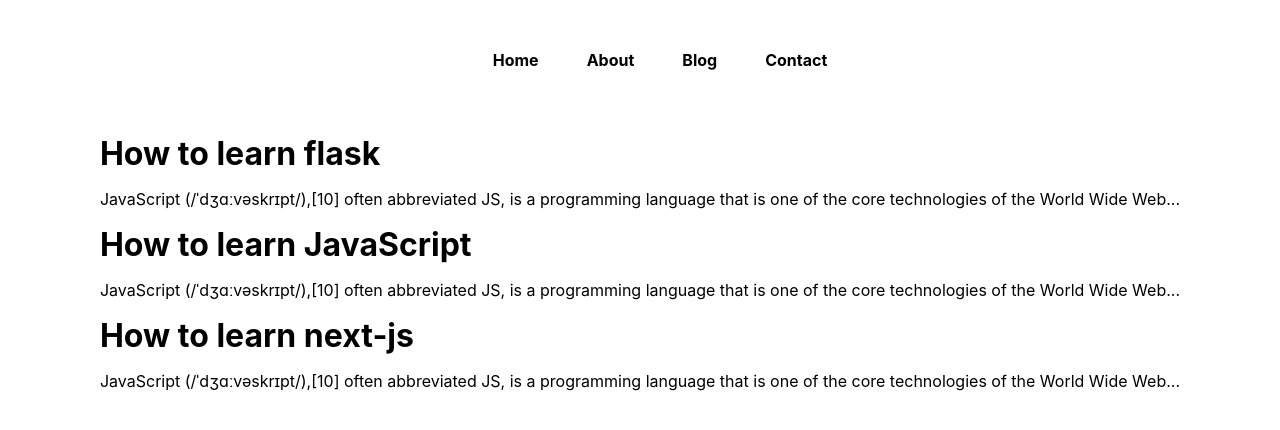
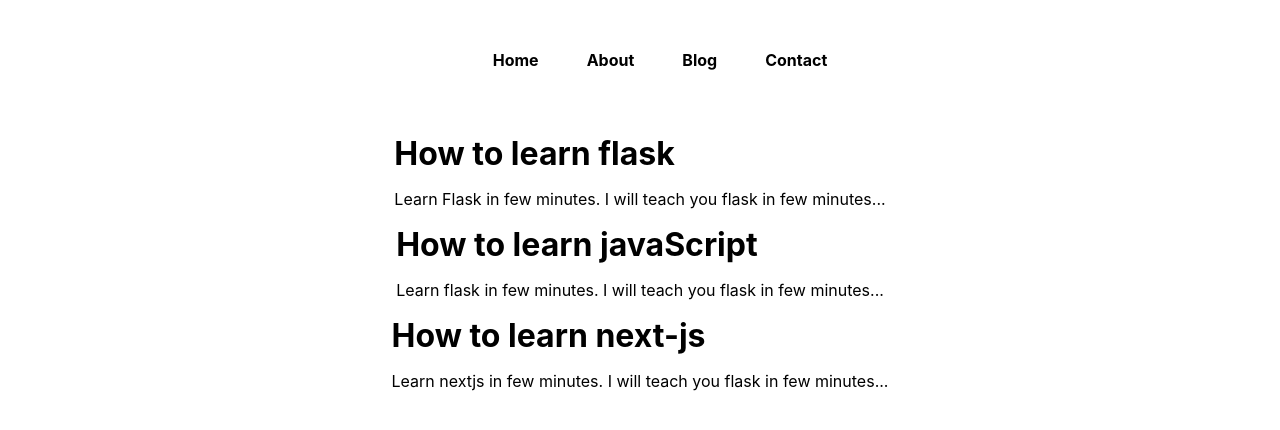
Before and after one commit to yeshwantthota/hunting-coder, a Next.js app: page /blog in a window 1280 px wide. Shown: the top 430 px of the page. Built offline with nearby package versions, Linux system fonts and the light colour scheme.

Commit message:
created api to save contact data

```diff
--- a/blogdata/how-to-learn-flask.json
+++ b/blogdata/how-to-learn-flask.json
@@ -2,5 +2,6 @@
   "title": "How to learn flask",
   "content": "JavaScript (/ˈdʒɑːvəskrɪpt/),[10] often abbreviated JS, is a programming language that is one of the core technologies of the World Wide Web, alongside HTML and CSS.[11] Over 97% of websites use JavaScript on the client side for web page behavior,[12] often incorporating third-party libraries.[13] All major web browsers have a dedicated JavaScript engine to execute the code on users' devices. JavaScript is a high-level, often just-in-time compiled language that conforms to the ECMAScript standard.[14] It has dynamic typing, prototype-based object-orientation, and first-class functions. It is multi-paradigm, supporting event-driven, functional, and imperative programming styles. It has application programming interfaces (APIs) for working with text, dates, regular expressions, standard data structures, and the Document Object Model (DOM). The ECMAScript standard does not include any input/output (I/O), such as networking, storage, or graphics facilities. In practice, the web browser or other runtime system provides JavaScript APIs for I/O. JavaScript engines were originally used only in web browsers, but are now core components of some servers and a variety of applications. The most popular runtime system for this usage is Node.js. Although Java and JavaScript are similar in name, syntax, and respective standard libraries, the two languages are distinct and differ greatly in design.",
   "author": "Harry bhai",
+  "metadesc": "Learn Flask in few minutes. I will teach you flask in few minutes",
   "slug": "how-to-learn-flask"
 }
--- a/blogdata/how-to-learn-javascript.json
+++ b/blogdata/how-to-learn-javascript.json
@@ -1,6 +1,7 @@
 {
-  "title": "How to learn JavaScript",
+  "title": "How to learn javaScript",
   "content": "JavaScript (/ˈdʒɑːvəskrɪpt/),[10] often abbreviated JS, is a programming language that is one of the core technologies of the World Wide Web, alongside HTML and CSS.[11] Over 97% of websites use JavaScript on the client side for web page behavior,[12] often incorporating third-party libraries.[13] All major web browsers have a dedicated JavaScript engine to execute the code on users' devices. JavaScript is a high-level, often just-in-time compiled language that conforms to the ECMAScript standard.[14] It has dynamic typing, prototype-based object-orientation, and first-class functions. It is multi-paradigm, supporting event-driven, functional, and imperative programming styles. It has application programming interfaces (APIs) for working with text, dates, regular expressions, standard data structures, and the Document Object Model (DOM). The ECMAScript standard does not include any input/output (I/O), such as networking, storage, or graphics facilities. In practice, the web browser or other runtime system provides JavaScript APIs for I/O. JavaScript engines were originally used only in web browsers, but are now core components of some servers and a variety of applications. The most popular runtime system for this usage is Node.js. Although Java and JavaScript are similar in name, syntax, and respective standard libraries, the two languages are distinct and differ greatly in design.",
   "author": "Harry bhai",
+  "metadesc": "Learn flask in few minutes. I will teach you flask in few minutes",
   "slug": "how-to-learn-javascript"
 }
--- a/blogdata/how-to-learn-nextjs.json
+++ b/blogdata/how-to-learn-nextjs.json
@@ -2,5 +2,6 @@
   "title": "How to learn next-js",
   "content": "JavaScript (/ˈdʒɑːvəskrɪpt/),[10] often abbreviated JS, is a programming language that is one of the core technologies of the World Wide Web, alongside HTML and CSS.[11] Over 97% of websites use JavaScript on the client side for web page behavior,[12] often incorporating third-party libraries.[13] All major web browsers have a dedicated JavaScript engine to execute the code on users' devices. JavaScript is a high-level, often just-in-time compiled language that conforms to the ECMAScript standard.[14] It has dynamic typing, prototype-based object-orientation, and first-class functions. It is multi-paradigm, supporting event-driven, functional, and imperative programming styles. It has application programming interfaces (APIs) for working with text, dates, regular expressions, standard data structures, and the Document Object Model (DOM). The ECMAScript standard does not include any input/output (I/O), such as networking, storage, or graphics facilities. In practice, the web browser or other runtime system provides JavaScript APIs for I/O. JavaScript engines were originally used only in web browsers, but are now core components of some servers and a variety of applications. The most popular runtime system for this usage is Node.js. Although Java and JavaScript are similar in name, syntax, and respective standard libraries, the two languages are distinct and differ greatly in design.",
   "author": "Harry bhai",
+  "metadesc": "Learn nextjs in few minutes. I will teach you flask in few minutes",
   "slug": "how-to-learn-nextjs"
 }
--- /dev/null
+++ b/contactdata/1.json
@@ -0,0 +1 @@
+{"name":"yesh","email":"thotayes@gamil.com","phone":"93041009972"}
--- /dev/null
+++ b/pages/api/postcontact.js
@@ -0,0 +1,13 @@
+import * as fs from "fs";
+export default async function handler(req, res) {
+  if (req.method === "POST") {
+    let data = await fs.promises.readdir("contactdata");
+    fs.promises.writeFile(
+      `contactdata/${data.length + 1}.json`,
+      JSON.stringify(req.body)
+    );
+    res.status(200).json(req.body);
+  } else {
+    res.status(200).json(["allBlogs"]);
+  }
+}
--- a/pages/blog.js
+++ b/pages/blog.js
@@ -15,7 +15,7 @@
                 <h3 className={styles.blogItemh3}>{blogitem.title}</h3>
               </Link>
               <p className={styles.blogitemp}>
-                {blogitem.content.substr(0, 140)}...
+                {blogitem.metadesc.substr(0, 140)}...
               </p>
             </div>
           );
--- a/styles/Home.module.css
+++ b/styles/Home.module.css
@@ -140,10 +140,9 @@
 }
 
 .myImg {
-  width: 277px;
-  border-radius: 25px;
+  border-radius: 10px;
 }
 
 .imagewrap {
-  padding: 25px 0px;
+  padding: 30px 0px;
 }
```
Also changed, not shown: pages/blogpost/[slug].js (+7 -1 lines), public/tv-show-little-krishna-krishna-wallpaper-preview.jpg (added).
